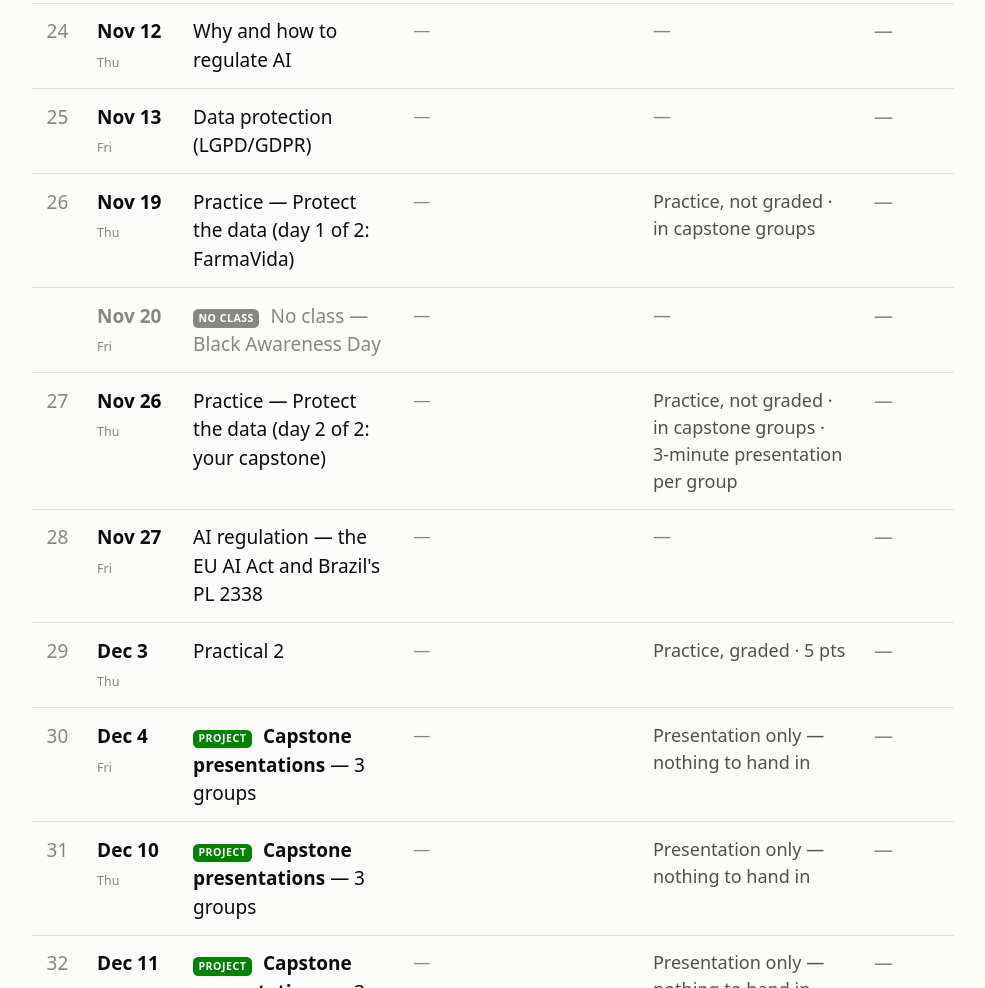
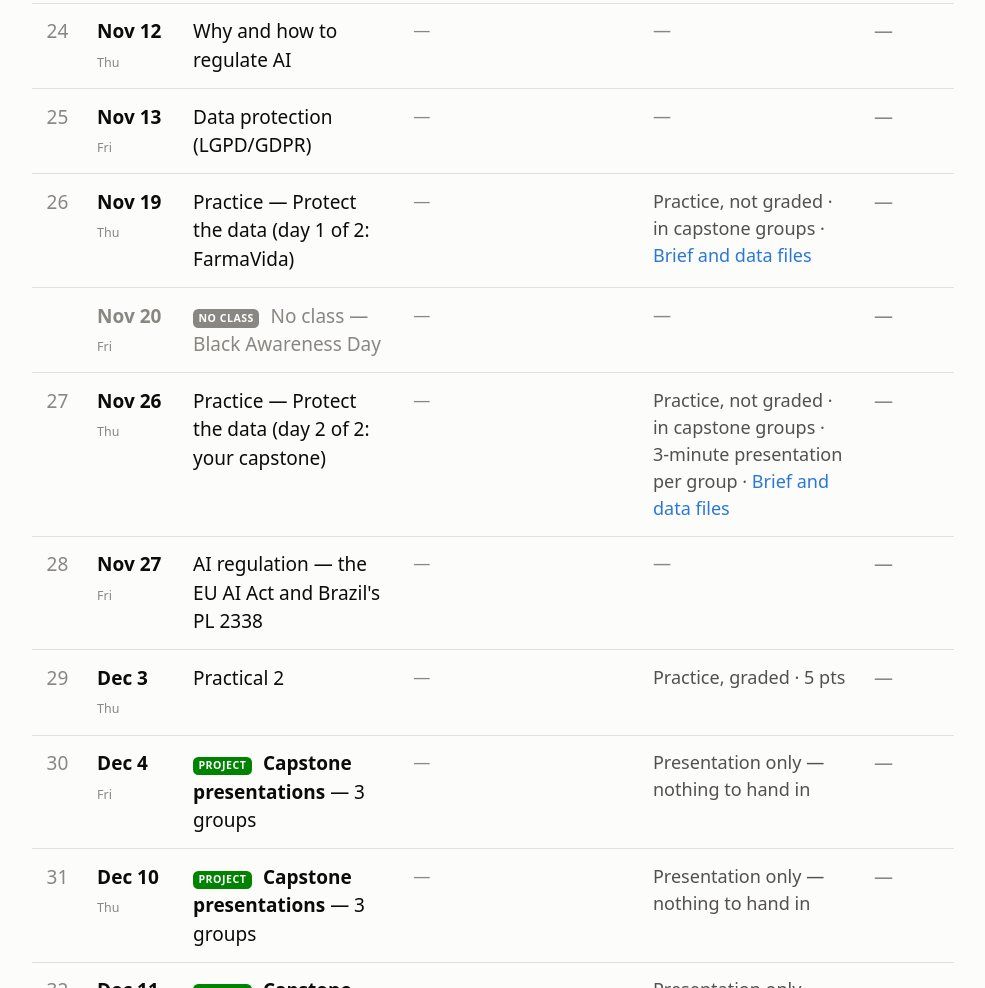
Before and after one commit to yuriasantos/yuriasantos.github.io, a plain HTML site: page teaching/disciplinas/ai-business-society/turmas/2026.2-a/index.html in a window 1280 px wide. Shown: the part 4672-5660 px from the top of the page, without its empty margins (147-1132 px from the left). Drawn offline with Linux system fonts and the light colour scheme.

Commit message:
publica teaching: AI B&S A e C — link do brief e dos dados na prática de proteção de dados

```diff
--- a/teaching/disciplinas/ai-business-society/turmas/2026.2-a/index.html
+++ b/teaching/disciplinas/ai-business-society/turmas/2026.2-a/index.html
@@ -810,7 +810,7 @@
           </td>
 
           <td class="c-ativ">
-            <div>Practice, not graded · in capstone groups</div>
+            <div>Practice, not graded · in capstone groups · <a href="https://drive.google.com/drive/u/0/folders/1dIt9TIn8fM7wH7I35FmH0nST02CJBIPb">Brief and data files</a></div>
 
 
           </td>
@@ -860,7 +860,7 @@
           </td>
 
           <td class="c-ativ">
-            <div>Practice, not graded · in capstone groups · 3-minute presentation per group</div>
+            <div>Practice, not graded · in capstone groups · 3-minute presentation per group · <a href="https://drive.google.com/drive/u/0/folders/1dIt9TIn8fM7wH7I35FmH0nST02CJBIPb">Brief and data files</a></div>
 
 
           </td>
```
Also changed, not shown: teaching/disciplinas/ai-business-society/turmas/2026.2-c/index.html (+2 -2 lines).
